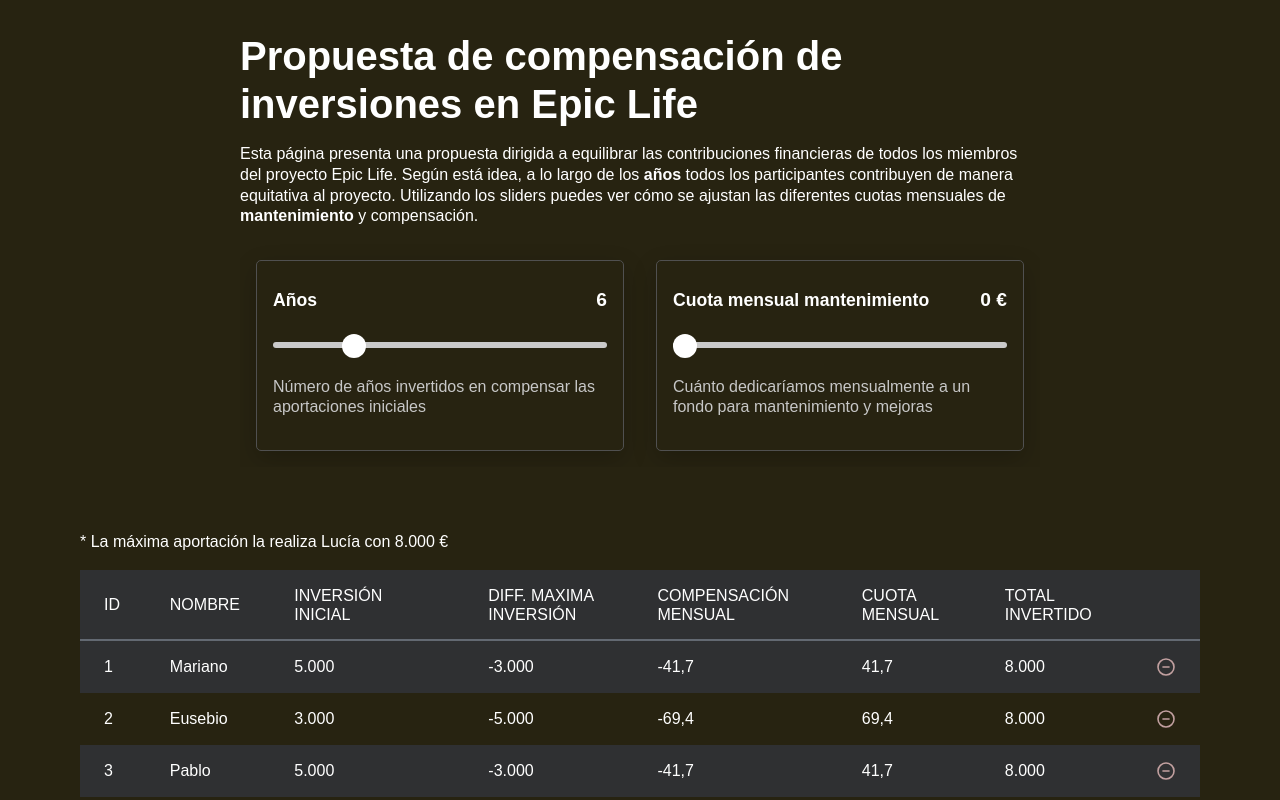
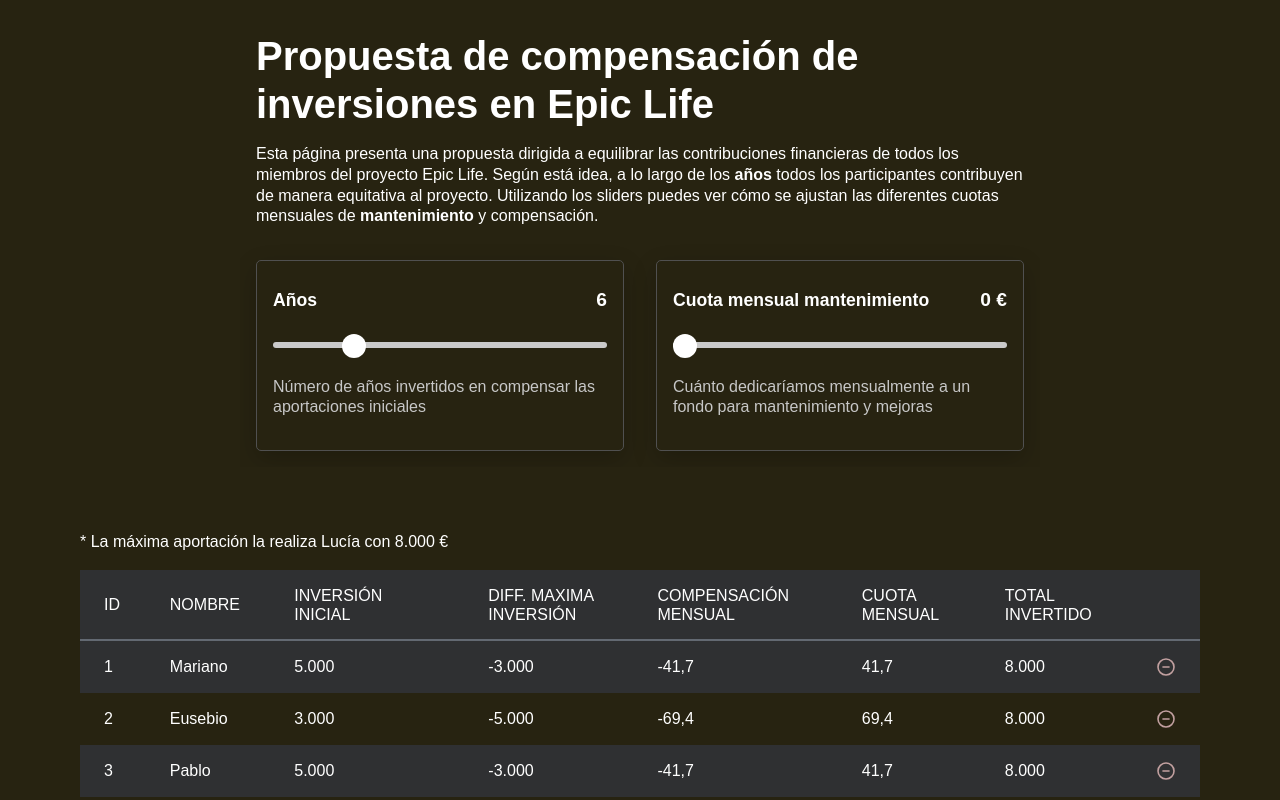
Before and after one commit to LuisSevillano/epic-life-table, a SvelteKit app: page / in a window 1280 px wide. Shown: the top 800 px of the page. Built offline with nearby package versions, Linux system fonts and the light colour scheme.

Commit message:
Alinea cabecera

```diff
--- a/src/routes/+page.svelte
+++ b/src/routes/+page.svelte
@@ -22,9 +22,10 @@
 		max-width: 50rem;
 		line-height: 1.3rem;
 		margin: 0 auto;
+		padding: 0 1rem;
 	}
 	header {
-		padding: 3rem 0 1rem;
+		padding: 3rem 1rem 1rem;
 		display: flex;
 		flex-wrap: wrap;
 		justify-content: space-between;
@@ -33,7 +34,7 @@
 	}
 	@media (min-width: 830px) {
 		header {
-			padding: 1rem 0;
+			padding: 1rem 1rem;
 
 			width: auto;
 		}
```
